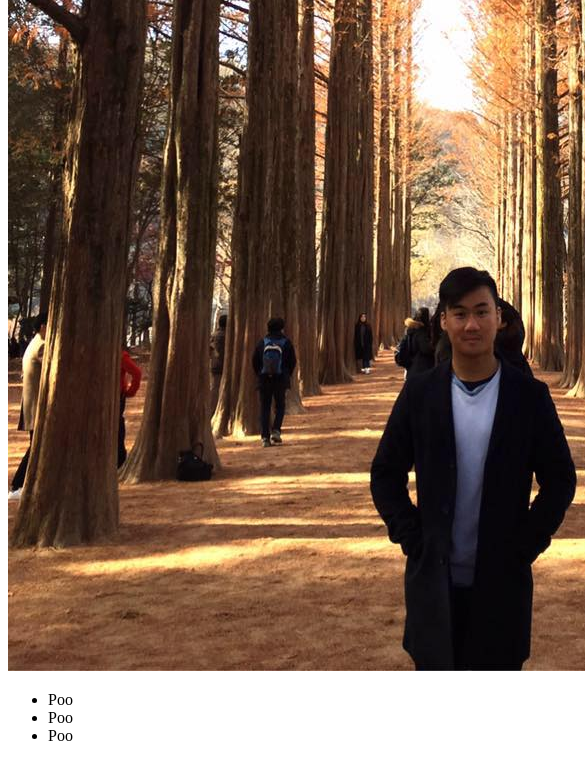
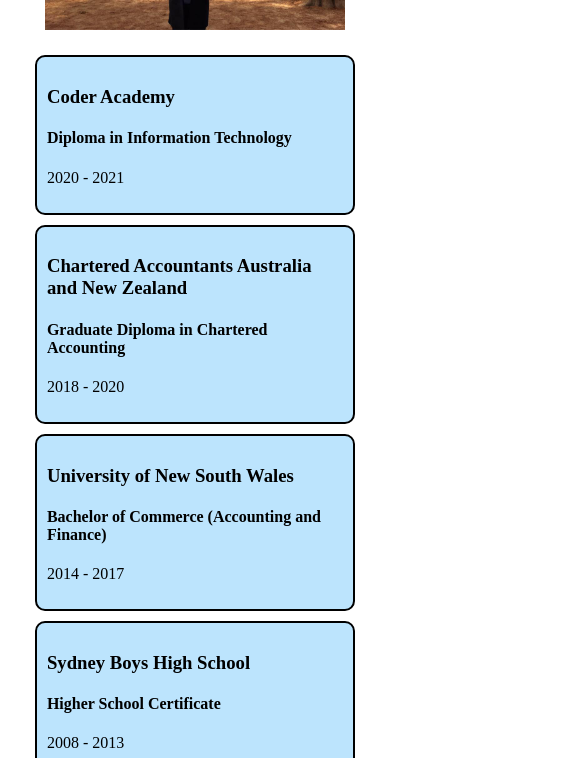
Before and after one commit to brianqhe/portfolio-website, a plain HTML site: page src/pages/experience.html in a window 390 px wide. Shown: the part 510-1268 px from the top of the page, 585 px wide, since content can reach past the window. Drawn offline with Linux system fonts and the light colour scheme.

Commit message:
added experience page

```diff
--- a/src/pages/experience.html
+++ b/src/pages/experience.html
@@ -27,29 +27,63 @@
     </header>
 
     <main>
+        <h3 id="experience-title">Education</h3>
         <div class="experience-content">
-            <h3>Education</h3>
-            <img src="../images/home-page-image.jpg" alt="education-photo">
-            <ul>
-                <li>Poo</li>
-                <li>Poo</li>
-                <li>Poo</li>
-            </ul>
+            <img src="../images/home-page-image.jpg" alt="education-photo" class="timeline-photo">
+            <div id="education-content-block">
+                <div class="timeline-block">
+                    <h3 class="timeline-title">Coder Academy</h3>
+                    <h4>Diploma in Information Technology</h4>
+                    <p>2020 - 2021</p>
+                </div>
+                <div class="timeline-block">
+                    <h3 class="timeline-title">Chartered Accountants Australia and New Zealand</h3>
+                    <h4>Graduate Diploma in Chartered Accounting</h4>
+                    <p>2018 - 2020</p>
+                </div>
+                <div class="timeline-block">
+                    <h3 class="timeline-title">University of New South Wales</h3>
+                    <h4>Bachelor of Commerce (Accounting and Finance)</h4>
+                    <p>2014 - 2017</p>
+                </div>
+                <div class="timeline-block">
+                    <h3 class="timeline-title">Sydney Boys High School</h3>
+                    <h4>Higher School Certificate</h4>
+                    <p>2008 - 2013</p>
+                </div>
+            </div>
         </div>
+        <h3 id="experience-title">Experience</h3>
         <div class="experience-content">
-            <h3>Experience</h3>
-            <img src="../images/home-page-image.jpg" alt="education-photo">
-            <ul>
-                <li>Poo</li>
-                <li>Poo</li>
-                <li>Poo</li>
-            </ul>
+            <img src="../images/home-page-image.jpg" alt="education-photo" class="timeline-photo">
+            <div id="education-content-block">
+                <div class="timeline-block">
+                    <h3 class="timeline-title">Coder Academy</h3>
+                    <h4>Diploma in Information Technology</h4>
+                    <p>2020 - 2021</p>
+                </div>
+                <div class="timeline-block">
+                    <h3 class="timeline-title">Chartered Accountants Australia and New Zealand</h3>
+                    <h4>Graduate Diploma in Chartered Accounting</h4>
+                    <p>2018 - 2020</p>
+                </div>
+                <div class="timeline-block">
+                    <h3 class="timeline-title">University of New South Wales</h3>
+                    <h4>Bachelor of Commerce (Accounting and Finance)</h4>
+                    <p>2014 - 2017</p>
+                </div>
+                <div class="timeline-block">
+                    <h3 class="timeline-title">Sydney Boys High School</h3>
+                    <h4>Higher School Certificate</h4>
+                    <p>2008 - 2013</p>
+                </div>
+            </div>
         </div>
         <div id="resume-content">
             <h3>Download my Resume here -</h3>
             <form method="get" action="../docs/Resume - Brian He.pdf">
                 <button type="submit" id="resume-download-button">Download!</button>
-             </form>
+            </form>
         </div>
     </main>
 
--- a/src/styles/style.scss
+++ b/src/styles/style.scss
@@ -92,7 +92,6 @@
 #contact-page {
     display: flex;
     flex-direction: row;
-    background-color: rgb(255, 238, 241);
 }
 
 #contact-social-links {
@@ -157,6 +156,33 @@
     width: 80%;
 }
 
+.timeline-block {
+    border: 2px solid black;
+    border-radius: 10px;
+    padding: 10px;
+    width: 80%;
+    margin: 10px;
+    background-color: rgb(188, 228, 253);
+}
+
+#education-content-block {
+    display: flex;
+    flex-direction: column;
+    justify-content: center;
+    align-items: center;
+    width: 80%;
+}
+
+.experience-content {
+    display: flex;
+    flex-direction: row;
+}
+
+.timeline-photo {
+    max-width: 45%;
+    padding: 20px;
+}
+
 @media screen and (max-width: 479px) {
     .navbar {
         flex-direction: column;
@@ -205,4 +231,19 @@
         width: 80%;
     }
 
+    .experience-content {
+        flex-direction: column;
+        justify-content: center;
+        align-items: center;
+    }
+
+    .timeline-photo {
+        max-width: 80%;
+        height: auto;
+    }
+
+    .timeline-block {
+        margin: 5px;
+        width: 99%;
+    }
 }
```
Also changed, not shown: src/images/Linkedin-logo.png, src/styles/style.css, 1 other file.
